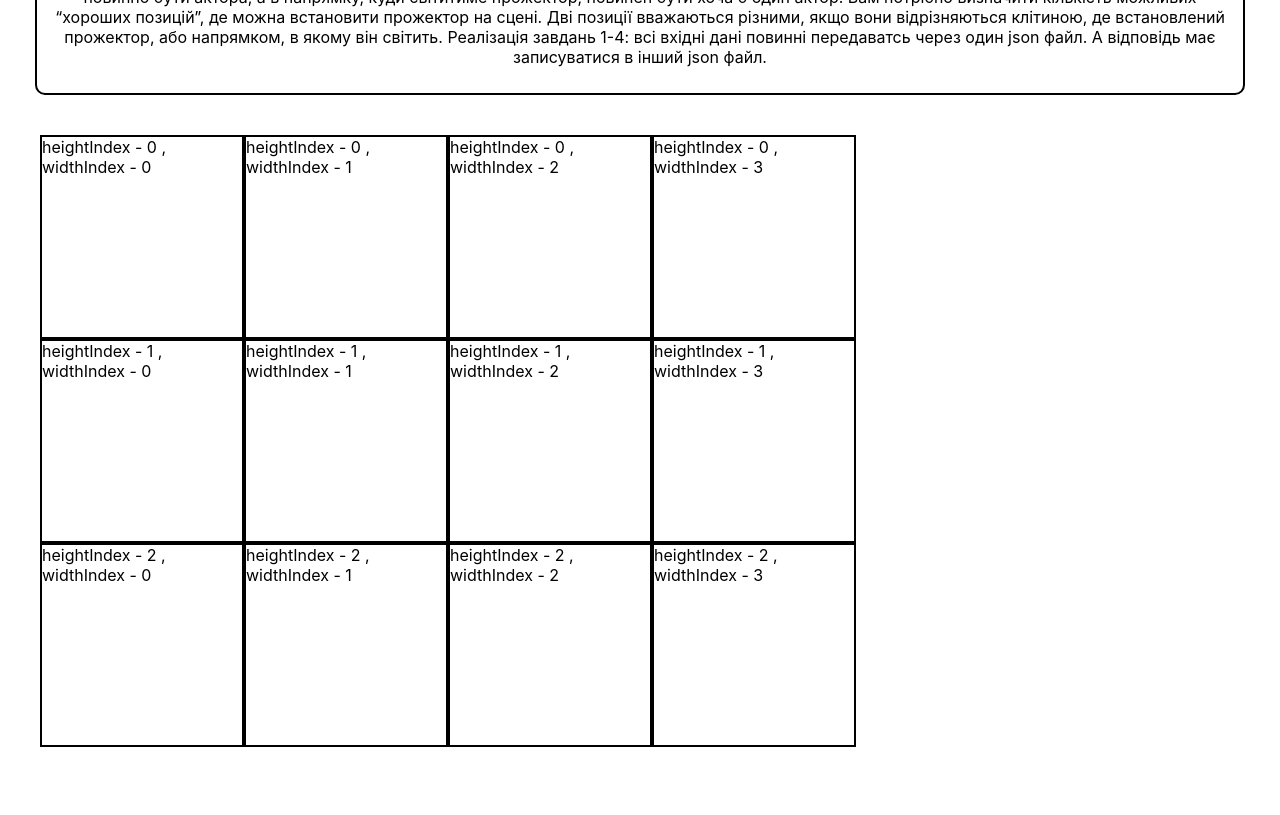
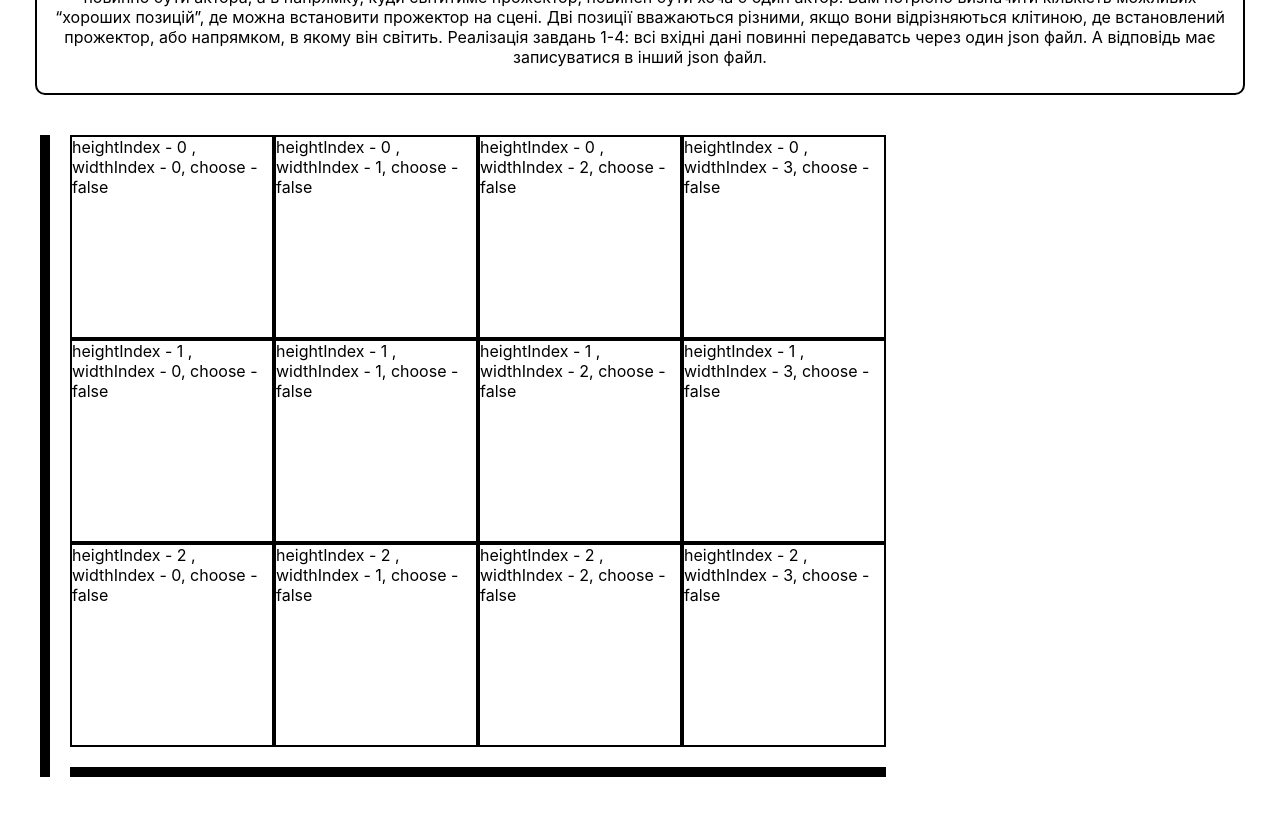
Before and after one commit to TURP1/Five-Tasks, a React (Create React App) app in the folder my-app/: page / in a window 1280 px wide. Shown: the part 3320-4135 px from the top of the page. Before the commit the page ends 4107 px from the top, so only its background shows below. Built offline with nearby package versions, Linux system fonts and the light colour scheme.

Commit message:
Add logic to Stage.Cmoponent

```diff
--- a/my-app/src/Components/Task5/Stage/Square.jsx
+++ b/my-app/src/Components/Task5/Stage/Square.jsx
@@ -1,15 +1,20 @@
 import React from 'react';
 import style from './Stage.module.css'
+import { useState } from 'react';
 
 
 
-function Square({heightIndex, widthIndex }) {
+function Square({heightIndex, widthIndex, changeStageSituation }) {
+    const [choose, setChoose] = useState(false)
 
-
+    let chooseHandler = () => {
+        setChoose(!choose)
+        changeStageSituation({line: widthIndex , column: heightIndex, checked: !choose })
+    }
 
   return (
-    <div className={style.square}>
-        {`heightIndex - ${heightIndex} , widthIndex - ${widthIndex}`}
+    <div className={style.square} onClick={chooseHandler}>
+        {`heightIndex - ${heightIndex} , widthIndex - ${widthIndex}, choose - ${choose}`}
     </div>
   )
 }
--- a/my-app/src/Components/Task5/Stage/Stage.jsx
+++ b/my-app/src/Components/Task5/Stage/Stage.jsx
@@ -1,4 +1,4 @@
-import React from 'react';
+import React, { useEffect, useState } from 'react';
 import style from './Stage.module.css'
 import Flex from '../additional/Flex';
 import Square from './Square';
@@ -6,17 +6,34 @@ import Square from './Square';
 
 function Stage({ stage }) {
 
+  const [stageObj, setStageObj] = useState([])
+
+  useEffect(() => {
+    const newStageObj = [];
+    for (let i = 0; i < stage.height; i++) {
+      for (let j = 0; j < stage.width; j++) {
+        newStageObj.push({ column: i, line: j, checked: false });
+      }
+    }
+    console.log(newStageObj);
+    setStageObj(newStageObj);
+  }, [stage]);
+
+  useEffect(() => {
+    console.log(stageObj);
+  }, [stageObj]);
+
+
+
   function createArray(length) {
     return Array.from({ length }, (_, index) => index + 1);
   }
-
   const widthArr = createArray(stage.width);
   const heightArr = createArray(stage.height);
 
-
   const mapWidth = (heightIndex) => {
     return widthArr.map((_, index) => {
-      return <Square key={index} heightIndex={heightIndex} widthIndex={index} />;
+      return <Square key={index} changeStageSituation={changeStageSituation} heightIndex={heightIndex} widthIndex={index} />;
     });
   };
 
@@ -24,12 +41,39 @@ function Stage({ stage }) {
     return <Flex gap='0' wrap="nowrap" key={index}>{mapWidth(index)}</Flex>;
   });
 
+
+
+  function changeStageSituation(obj) {
+    const updatedArray = stageObj.map((item) => {
+      if (item.column === obj.column && item.line === obj.line) {
+        return { ...item, checked: obj.checked }
+      }
+      return item
+    })
+
+    setStageObj(updatedArray);
+  }
+
   return (
     <div className={style.stageContainer}>
-      {mapStage}
+      <Flex gap="20px">
+        <VerticalLine></VerticalLine>
+        <Flex direction="column" gap="0px">
+          {mapStage}
+          <HorizontalLine></HorizontalLine>
+        </Flex>
+      </Flex>
+
     </div>
   )
 }
 
+export default Stage;
 
-export default Stage;
+function VerticalLine() {
+  return (<div className={style.vertical}></div>);
+}
+
+function HorizontalLine() {
+  return (<div className={style.horizontal}></div>);
+}
--- a/my-app/src/Components/Task5/Stage/Stage.module.css
+++ b/my-app/src/Components/Task5/Stage/Stage.module.css
@@ -6,3 +6,14 @@ margin: 40px;
   height: 200px;
   border: black 2px solid;
 }
+
+.vertical{
+  width: 10px;
+  background-color: black;
+}
+
+.horizontal{
+  height: 10px;
+  margin-top: 20px;
+  background-color: black;
+}
```
